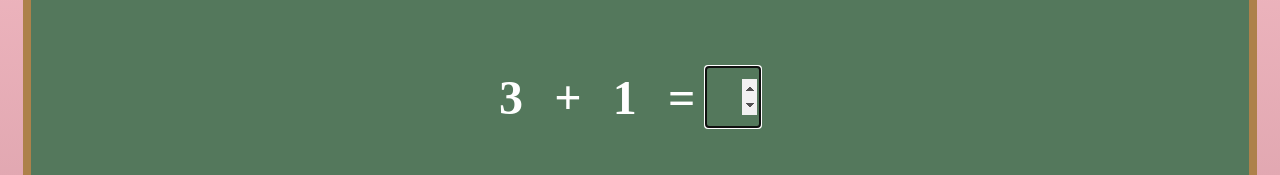
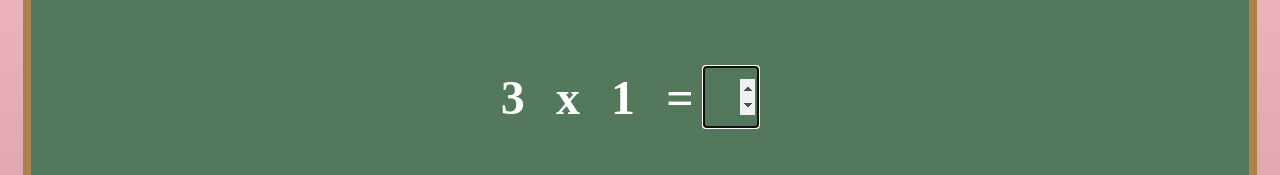
Before and after one commit to patricksperanza/lucy-learns, a React (Vite) app: page / in a window 1280 px wide. Both pictures are taken after a click on the button "New Problem". Shown: the part 304-479 px from the top of the page. Built offline with nearby package versions, Linux system fonts and the light colour scheme; a web font is replaced by a local one.

Commit message:
change to multiplication

```diff
--- a/src/components/MathChalkboard.jsx
+++ b/src/components/MathChalkboard.jsx
@@ -6,7 +6,7 @@ const MathChalkboard = () => {
     num1: 0,
     num2: 0,
     solution: 0,
-    operation: "+",
+    operation: "*",
   })
   const [answer, setAnswer] = useState("")
   const [result, setResult] = useState("")
@@ -22,7 +22,7 @@ const MathChalkboard = () => {
       ...problem,
       num1: num1,
       num2: num2,
-      solution: num1 + num2,
+      solution: num1 * num2,
     })
     setResult(null)
     setAnswer("")
@@ -43,7 +43,7 @@ const MathChalkboard = () => {
           <h2>Math</h2>
         ) : (
           <div className="mathProblem">
-            <h2>{`${problem.num1} + ${problem.num2} =  `}</h2>
+            <h2>{`${problem.num1} x ${problem.num2} =  `}</h2>
             {problem !== "Math" && (
               <input
                 value={answer}
```
